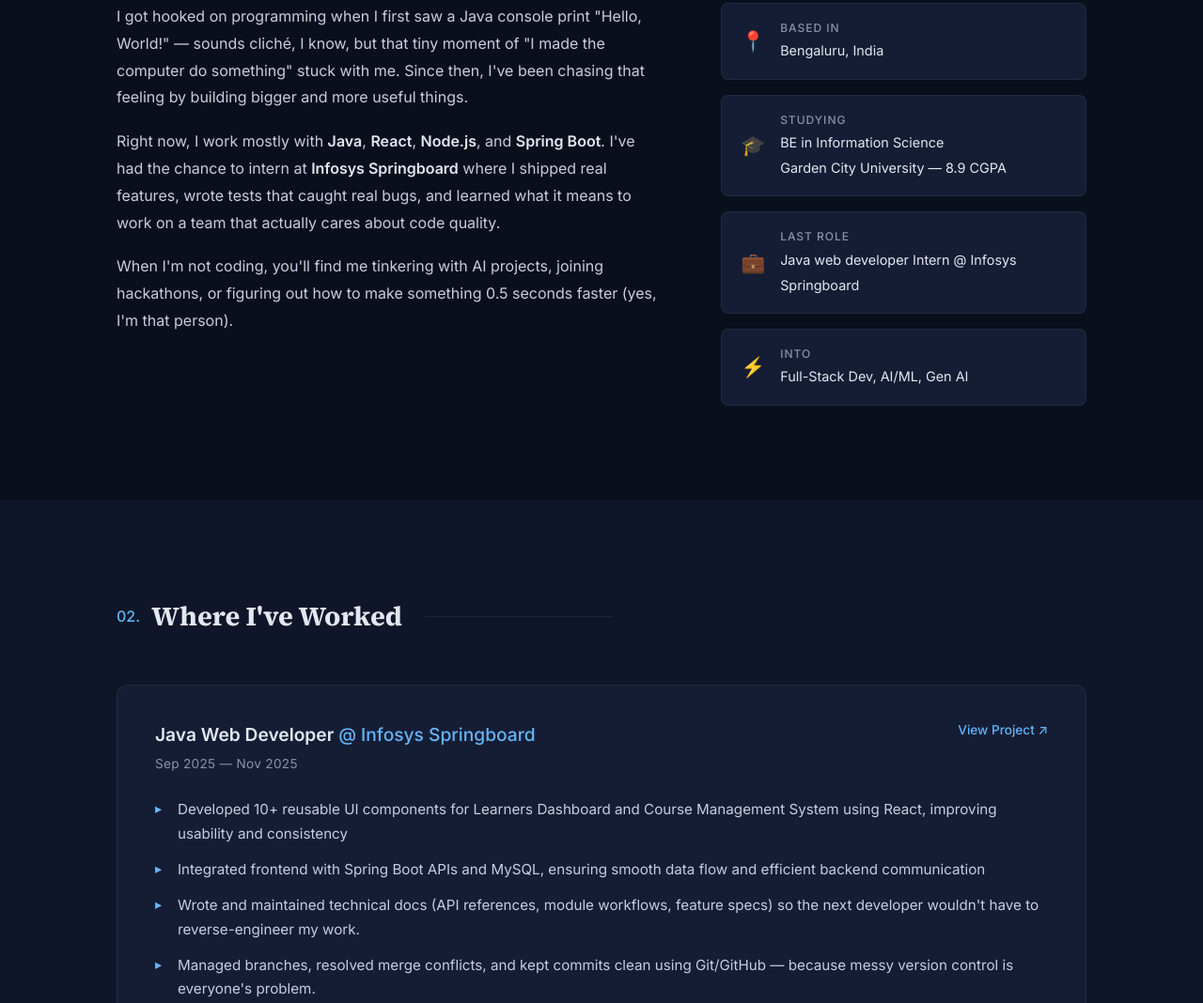
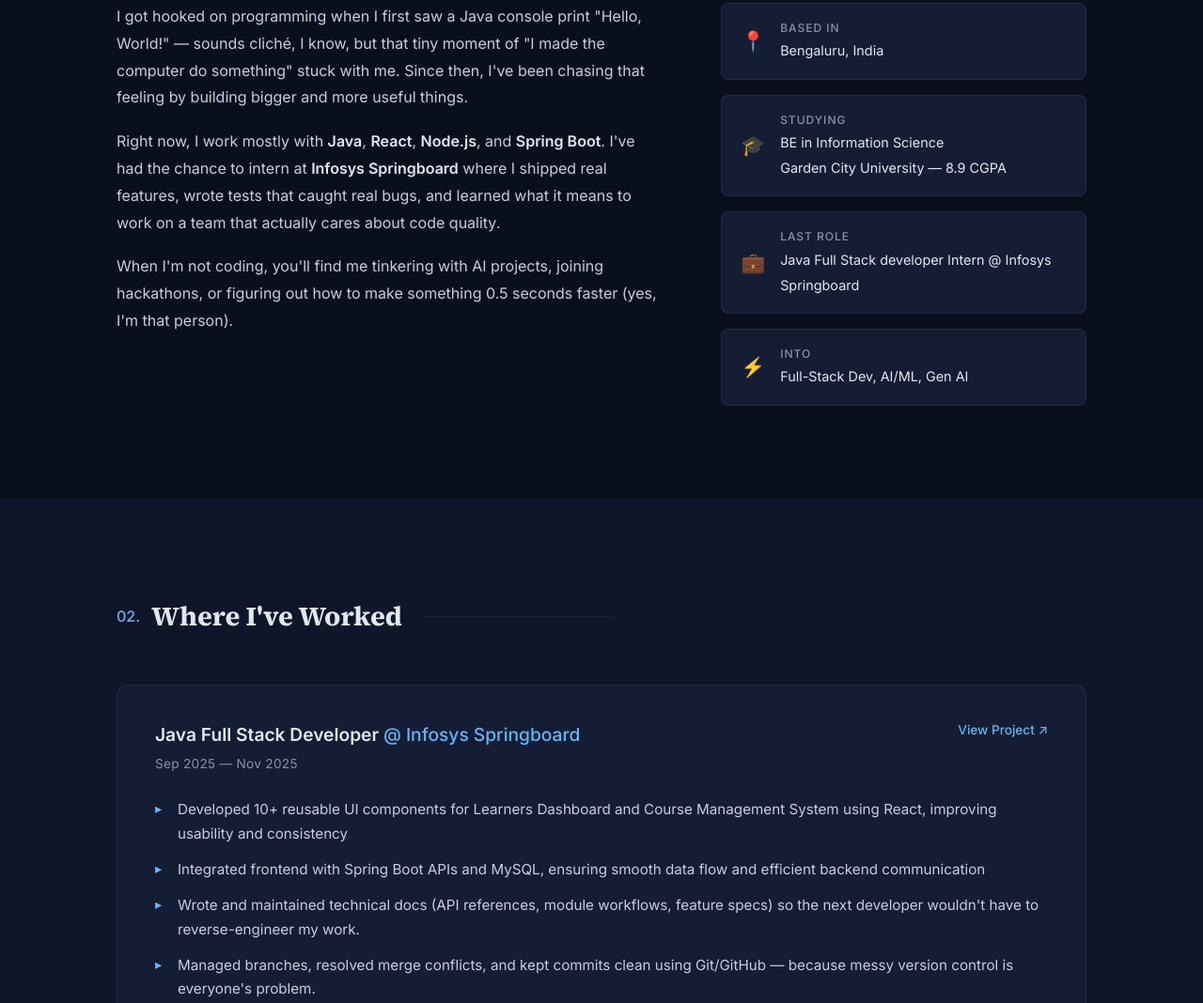
Before and after one commit to rahulkamat18/Portfolio-website, a plain HTML site: page index.html in a window 1280 px wide. Shown: the part 1058-2126 px from the top of the page at 94% size. Drawn offline with Linux system fonts and the light colour scheme.

Commit message:
Update index.html

```diff
--- a/index.html
+++ b/index.html
@@ -3,7 +3,7 @@
 <head>
   <meta charset="UTF-8" />
   <meta name="viewport" content="width=device-width, initial-scale=1.0" />
-  <title>Rahul Kamat — Developer</title>
+  <title>Rahul Kamat — Full Stack Developer</title>
   <link rel="stylesheet" href="style.css" />
   <link rel="preconnect" href="https://fonts.googleapis.com" />
   <link rel="preconnect" href="https://fonts.gstatic.com" crossorigin />
@@ -95,7 +95,7 @@
             <div class="snapshot-icon">💼</div>
             <div>
               <strong>Last Role</strong>
-              <span>Java web developer Intern @ Infosys Springboard</span>
+              <span>Java Full Stack developer Intern @ Infosys Springboard</span>
             </div>
           </div>
           <div class="snapshot-card">
@@ -117,7 +117,7 @@
       <div class="exp-card">
         <div class="exp-header">
           <div>
-            <h3>Java Web Developer <span class="exp-at">@ Infosys Springboard</span></h3>
+            <h3>Java Full Stack Developer <span class="exp-at">@ Infosys Springboard</span></h3>
             <p class="exp-date">Sep 2025 — Nov 2025</p>
           </div>
           <a href="https://github.com/rahulkamat18/InternshipProject_StudyGroupFinderApp_InfosysSpringboard" class="exp-link" title="Project Link">View Project ↗</a>
```
